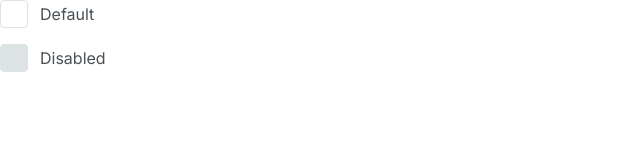
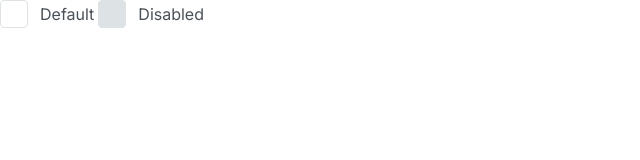
Before and after one commit to js-tasks-ru/htmlcss-20210610_yanina4, a website: page 07-lection5/01-checkbox/index.html in a window 1280 px wide. Shown: the whole page, without its empty margins (0-640 px from the left). Drawn offline with Linux system fonts and the light colour scheme; files that its build step writes are made by us from their sources.

Commit message:
task_14-checkbox

```diff
--- a/07-lection5/01-checkbox/checkbox.css
+++ b/07-lection5/01-checkbox/checkbox.css
@@ -1,15 +1,5 @@
-body {
-    display:flex;
-    flex-direction: column;
-}
-
 .checkbox {
     display: inline-block;
-    margin-bottom: 16px;
-}
-
-.checkbox:last-child {
-    margin-bottom: 0;
 }
 
 .checkbox__input{
```
